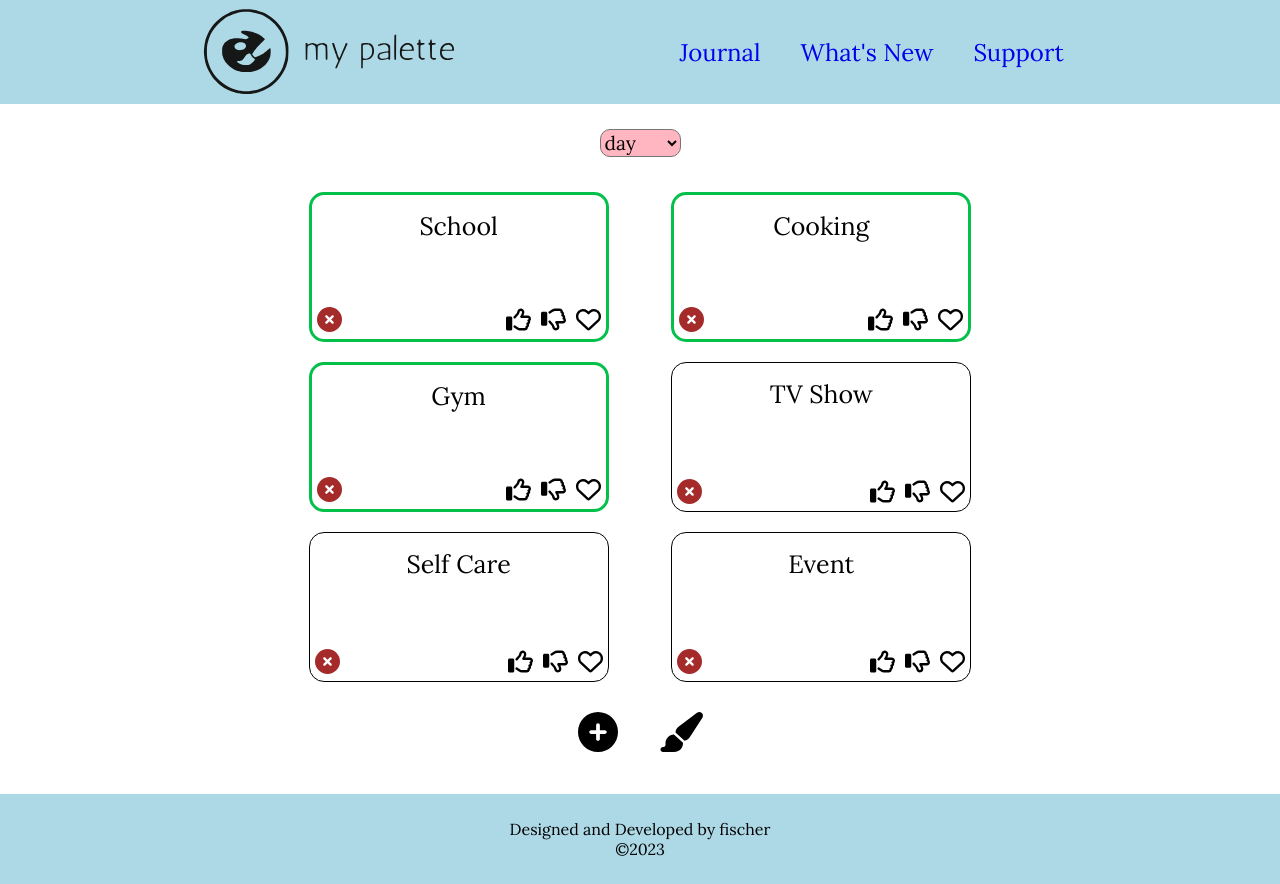
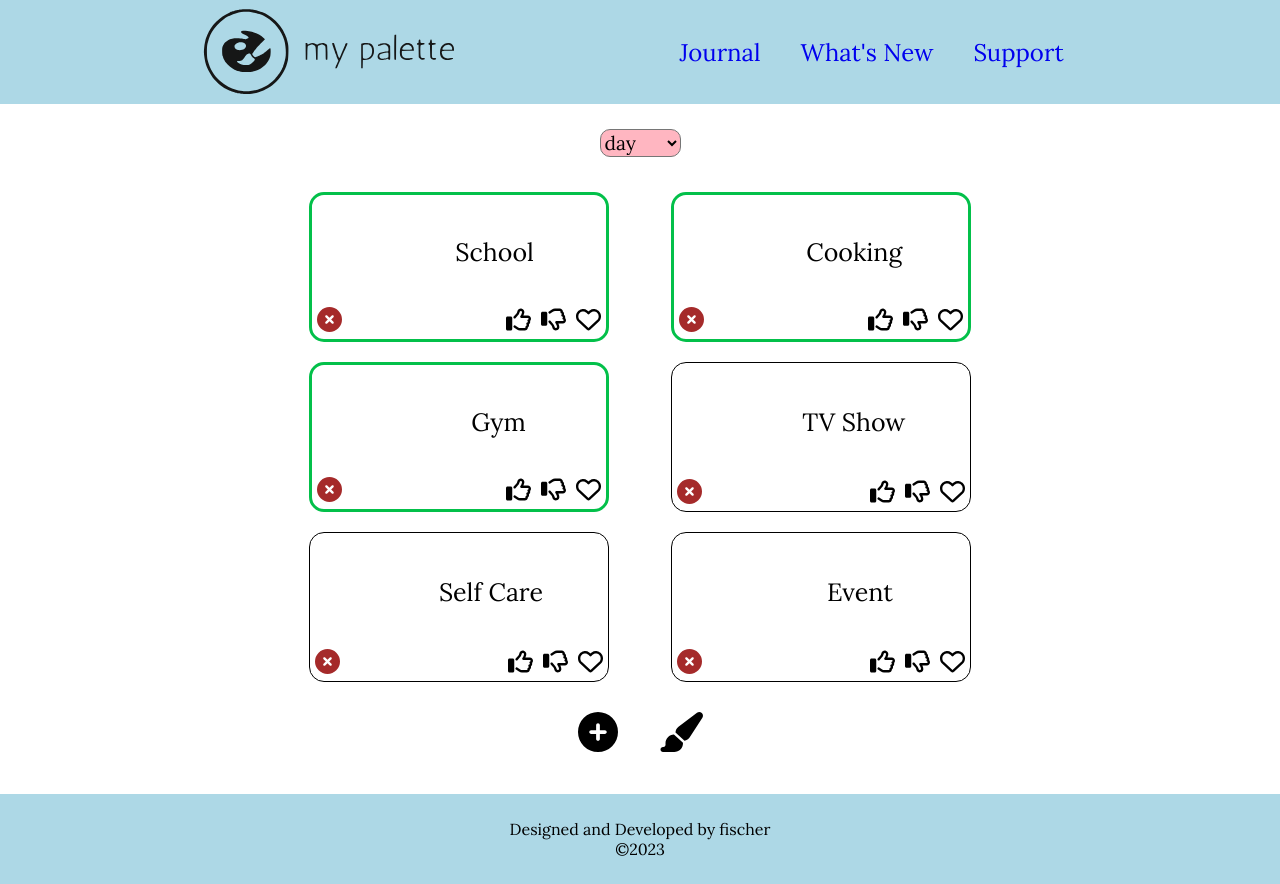
Before and after one commit to taujeng/palette, a Next.js app: page /day in a window 1280 px wide. Built offline with nearby package versions, Linux system fonts and the light colour scheme; a web font is replaced by a local one.

Commit message:
Add icon to entry

```diff
--- a/src/app/components/daily/dailyEntry/DailyEntry.tsx
+++ b/src/app/components/daily/dailyEntry/DailyEntry.tsx
@@ -40,7 +40,11 @@ const DailyEntry = ( {id, handleSelection, handleReaction, handleRemoval} ) => {
     <div className={`dailyEntry-container ${selected && "selected"}`} onClick={() => handleEntrySelection()}
       style={{border: selected && `3px solid ${category}`}}
     >
-      {entryInfo.name}
+      <div className="top-container">
+        <div className="dailyEntry-icon">{entryInfo.icon && <FontAwesomeIcon icon={entryInfo.icon}/>}</div>
+        {entryInfo.name}
+      </div>
+
       <div className="bottom-container">
         <button
           onClick={(e)=> {e.stopPropagation(); removeEntry()}}
--- a/src/app/components/daily/dailyEntry/dailyEntry.css
+++ b/src/app/components/daily/dailyEntry/dailyEntry.css
@@ -1,20 +1,31 @@
 .dailyEntry-container {
   width: 300px;
   height: 150px;
+  position: relative;
   border: black solid 1px;
   display: flex;
   flex-direction: column;
   flex-wrap: wrap;
-  justify-content: space-between;
+  justify-content: center;
   align-items: center;
   margin: 10px;
   cursor: pointer;
   border-radius: 15px;
   font-size: 25px;
-  padding: 15px 0px 0px 0px;
+}
+.dailyEntry-container .top-container {
+  padding: 20px 0 50px;
+  height: 100%;
+  width: 100%;
+  display: flex;
+  justify-content: space-evenly;
+  align-items: center;
 }
 .dailyEntry-container .bottom-container {
   width: 100%;
+  position: absolute;
+  bottom: 0;
+  left: 0;
   display: flex;
   justify-content: space-between;
 }
--- a/src/app/components/daily/dailyEntry/dailyEntry.scss
+++ b/src/app/components/daily/dailyEntry/dailyEntry.scss
@@ -1,19 +1,34 @@
 .dailyEntry-container {
   width: 300px;
   height: 150px;
+  position: relative;
   border: black solid 1px;
   display: flex;
   flex-direction: column;
   flex-wrap: wrap;
-  justify-content: space-between;
+  justify-content: center;
   align-items: center;
   margin: 10px;
   cursor: pointer;
   border-radius: 15px;
   font-size: 25px;
-  padding: 15px 0px 0px 0px;
+  // padding: 15px 0px 0px 0px;
+  .top-container {
+    padding: 20px 0 50px;
+    height: 100%;
+    width: 100%;
+    // position: absolute;
+    // top: 50%;
+    // left: 50%;
+    display: flex;
+    justify-content: space-evenly;
+    align-items: center;
+  }
   .bottom-container {
     width: 100%;
+    position: absolute;
+    bottom: 0;
+    left: 0;
     display: flex;
     justify-content: space-between;
     button {
--- a/src/app/components/modals/newDailyEntry/NewDailyEntry.tsx
+++ b/src/app/components/modals/newDailyEntry/NewDailyEntry.tsx
@@ -22,10 +22,11 @@ const NewDailyEntry = ( {showNewEntry, toClose } ) => {
     e.preventDefault();
 
     // Add to EntryContext
-    dispatch({type: "ADD_ENTRY", name: entryText, color: entryColor})
+    dispatch({type: "ADD_ENTRY", name: entryText, icon: entryIcon, color: entryColor})
 
     toClose();
     setEntryText("");
+    setEntryIcon(false);
     setEntryColor("");
   }
 
--- a/src/app/context/EntryContext.js
+++ b/src/app/context/EntryContext.js
@@ -107,6 +107,7 @@ const entryReducer = (state, action) => {
       return updatedState;
     case "ADD_ENTRY":
       // action.name: "School":string , action.color: "Red":string
+      // action.icon: {iconName: "basketball", prefix: "fas", icon: [... svg path]} : Object
 
       // May need to add error handling if user adds entry for a new day that isn't listed yet
 
@@ -115,7 +116,8 @@ const entryReducer = (state, action) => {
         name: action.name,
         category: action.color,
         selected: false,
-        reaction: "none"
+        reaction: "none",
+        icon: action.icon,
       }
 
       const stateAfterNewEntry = {
```
Also changed, not shown: 1 other file (tests, documents, lock files or other folders).
